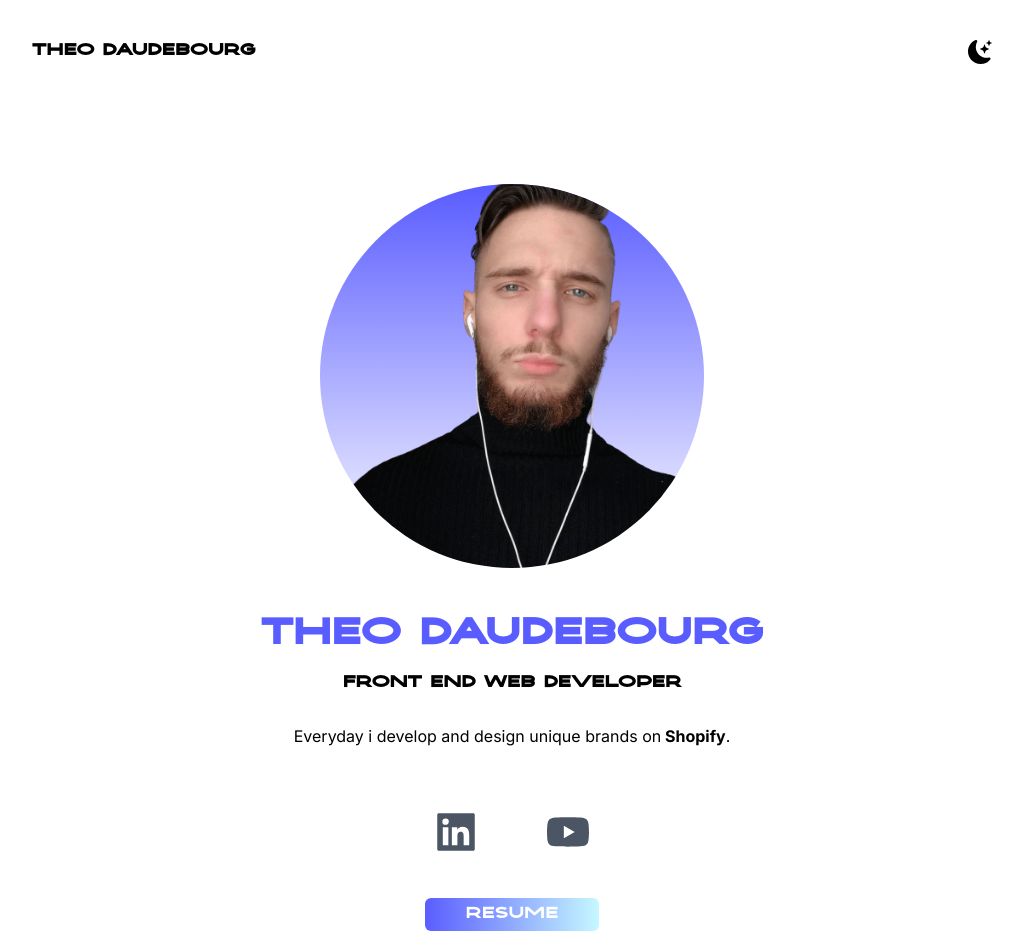
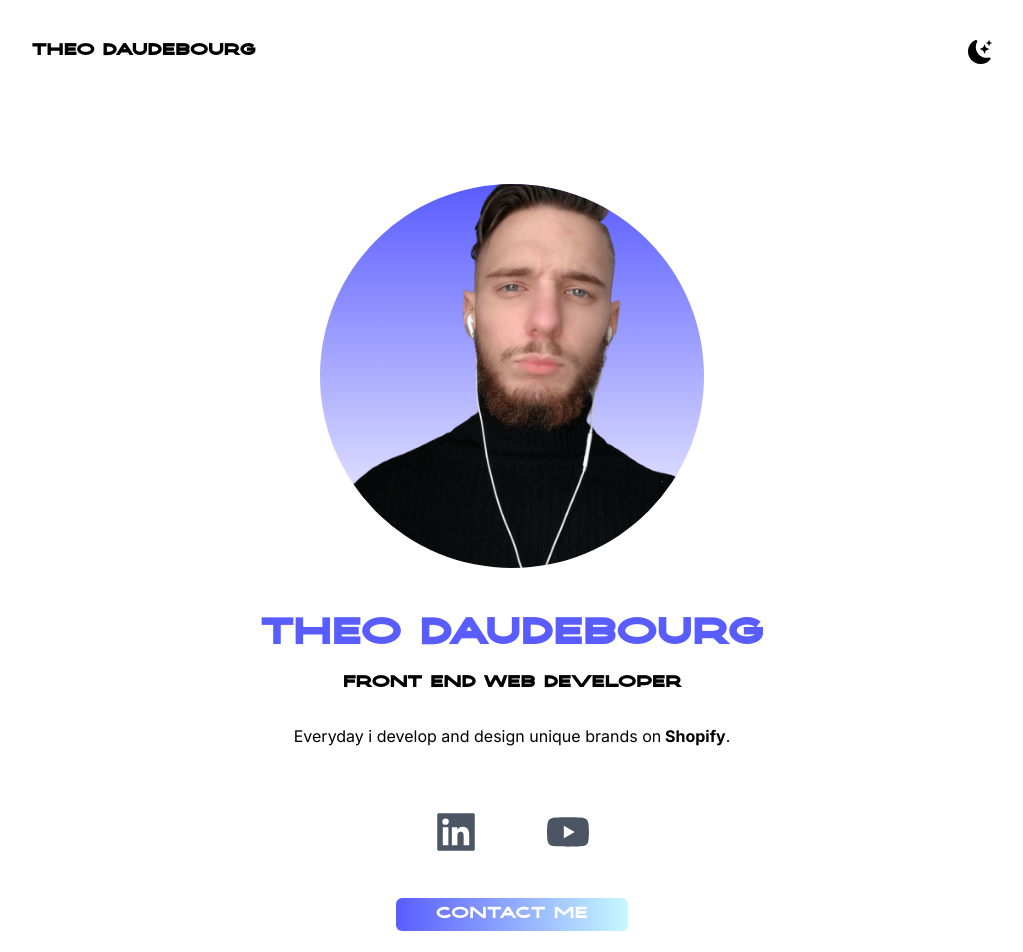
Before and after one commit to LilZloty/my-portfolio, a Next.js app in the folder my-react-portfolio/: page / in a window 1280 px wide. Shown: the top 952 px of the page, without its empty margins (128-1151 px from the left). Built offline with nearby package versions, Linux system fonts and the light colour scheme.

Commit message:
Update index.js

```diff
--- a/my-react-portfolio/pages/index.js
+++ b/my-react-portfolio/pages/index.js
@@ -76,7 +76,7 @@ export default function Home() {
                 href="#"
               >
 
-                Resume
+                Contact me
               </a>
             </button>
           </div>
```
